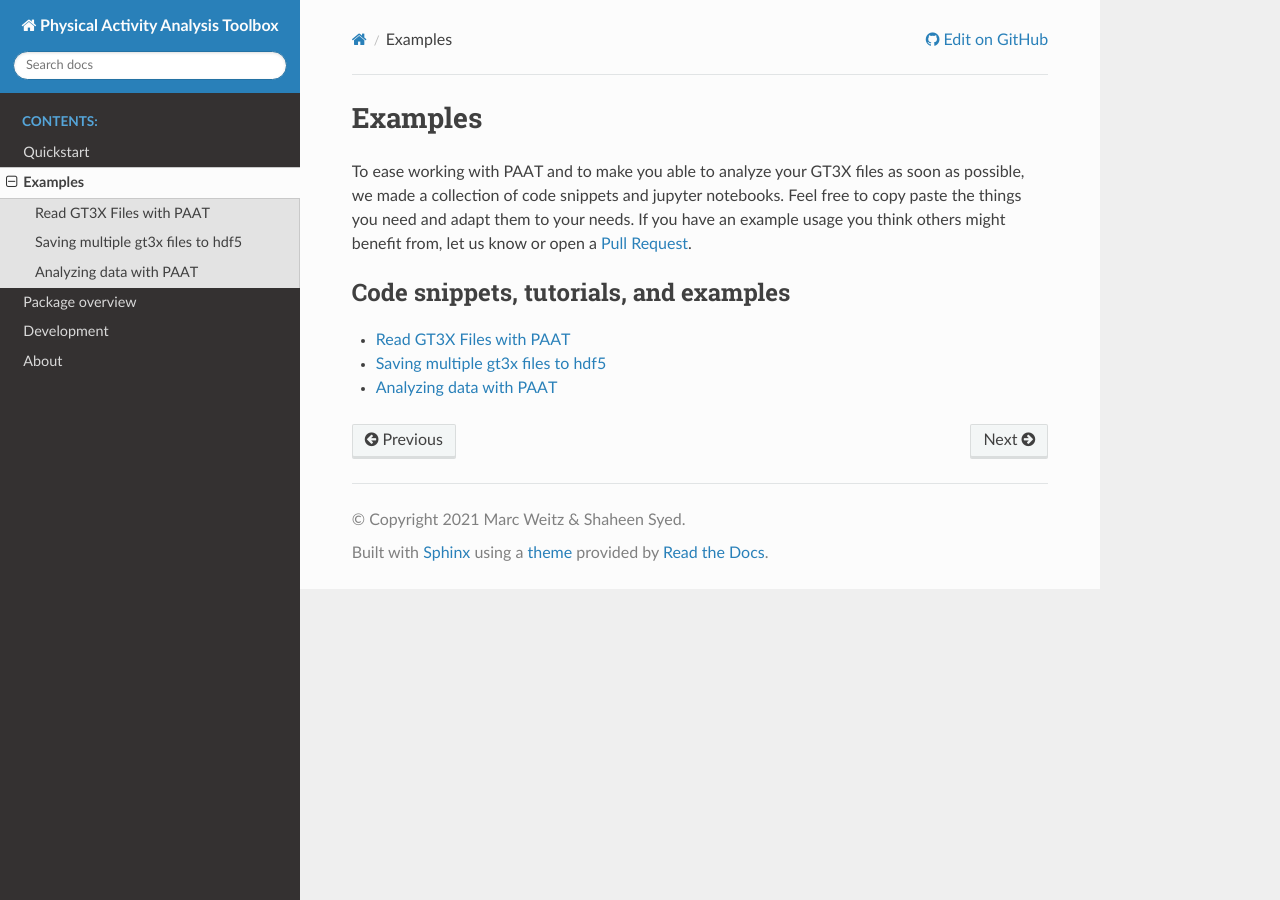
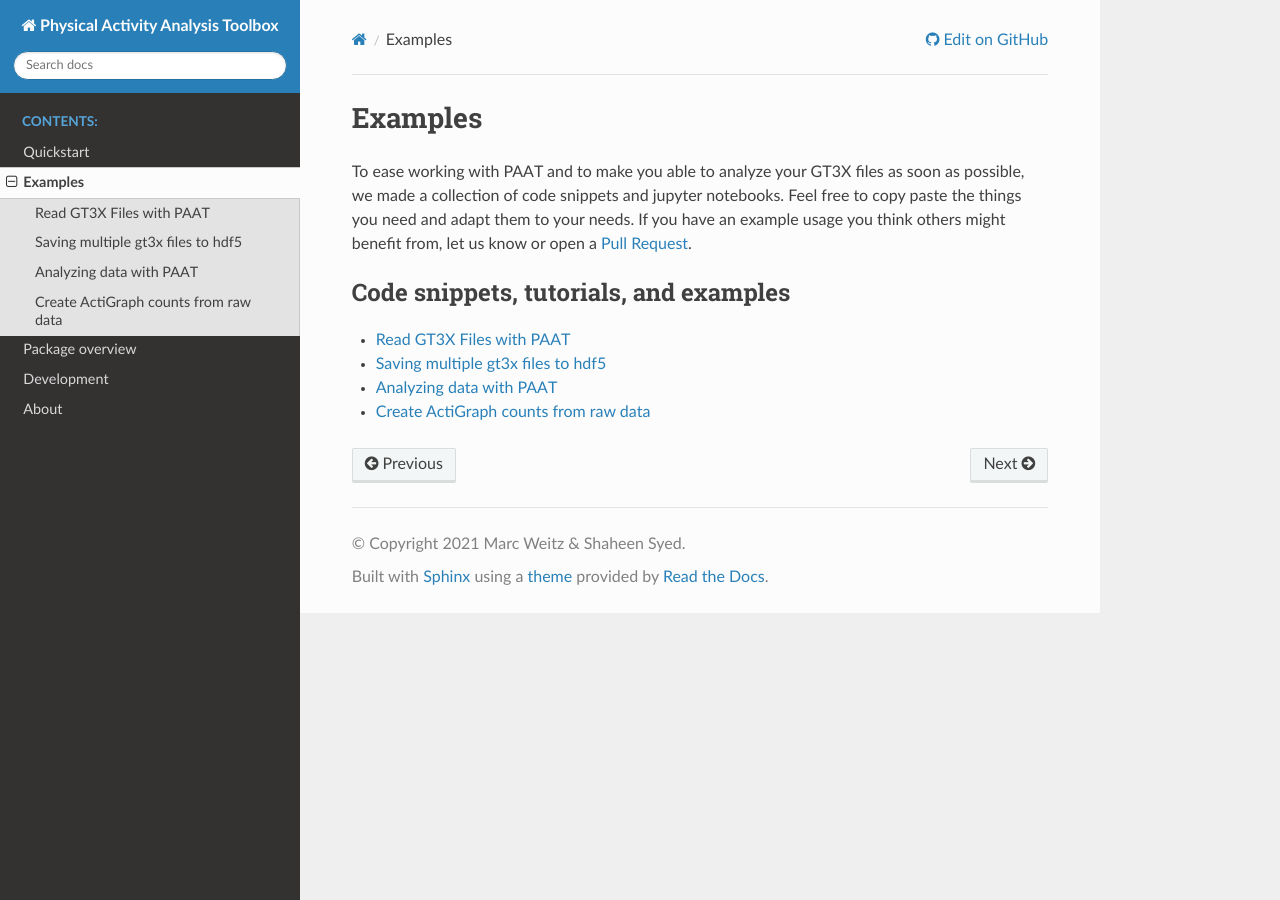
Before and after one commit to Trybnetic/paat, a Sphinx documentation site: the page built from doc/source/examples.rst, in a window 1280 px wide. Built offline with Sphinx 7.4.7 and the Read the Docs theme 2.0.0, drawn with Linux system fonts in a browser that asks for light colours.

Commit message:
adds notebook on how to obtain count data

```diff
--- a/doc/source/examples.rst
+++ b/doc/source/examples.rst
@@ -14,3 +14,4 @@ an example usage you think others might benefit from, let us know or open a
    example_notebooks/read_gt3x_files
    example_notebooks/save_to_hdf5
    example_notebooks/analyze_data
+   example_notebooks/create_actigraph_counts
```
Also changed, not shown: doc/source/example_notebooks/create_actigraph_counts.ipynb (added).
